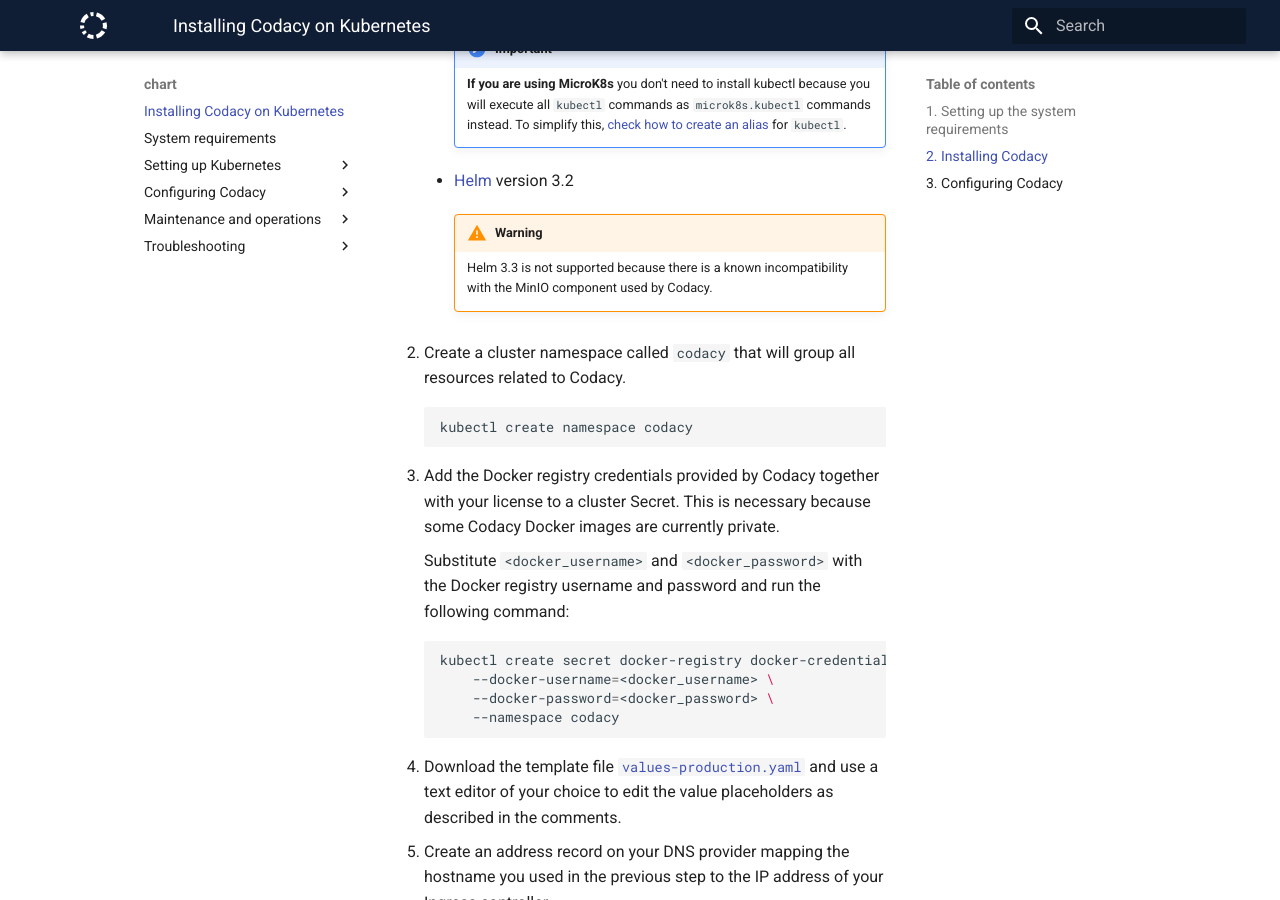
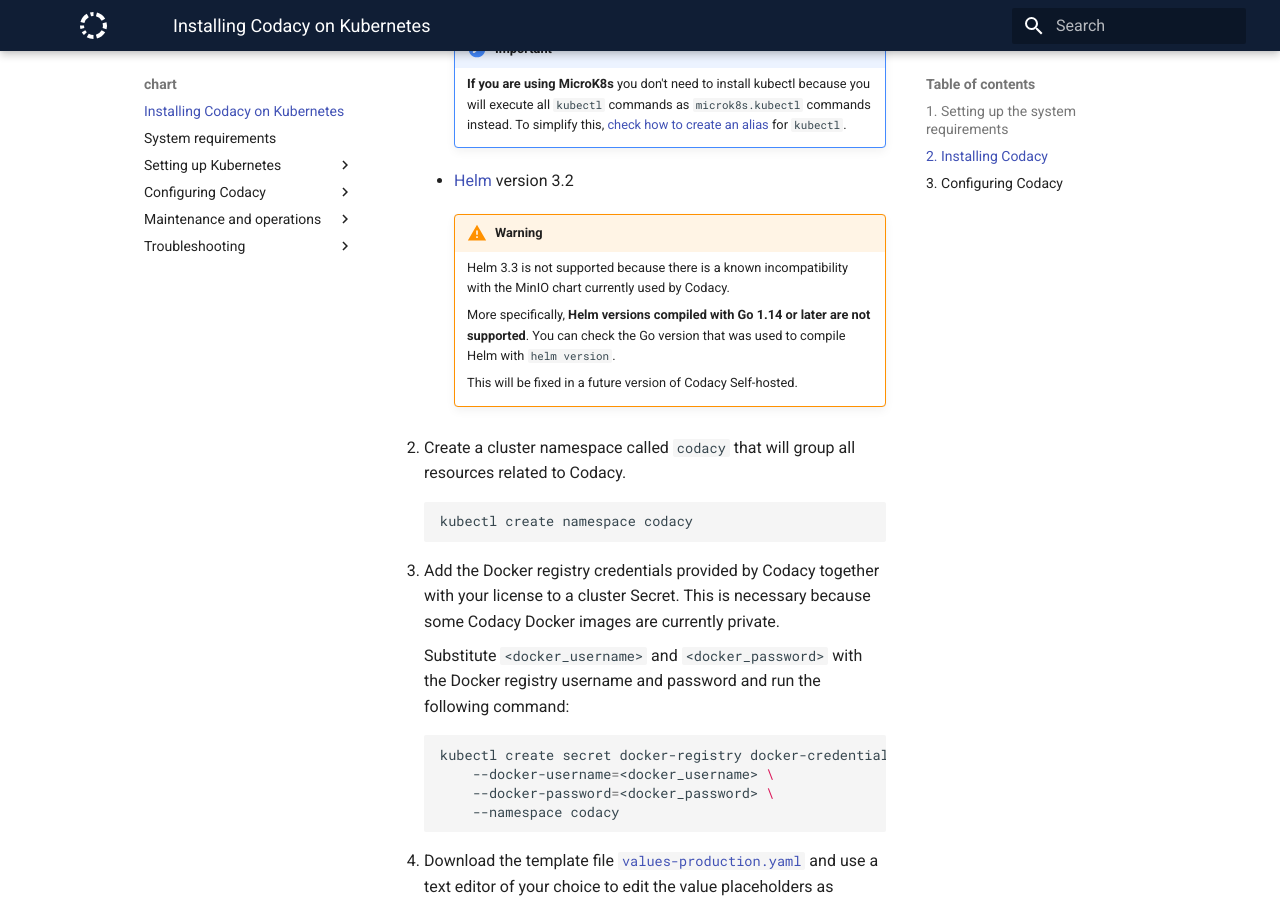
Before and after one commit to codacy/chart, an MkDocs documentation site: the page built from docs/index.md, in a window 1280 px wide and 900 px high, scrolled down 1287 px. Built offline with MkDocs 1.6.1 and Material for MkDocs 9.7.7, drawn with Linux system fonts in a browser that asks for light colours.

Commit message:
edit: Add details to the Helm 3.3 incompatibility notice

```diff
--- a/docs/index.md
+++ b/docs/index.md
@@ -45,7 +45,11 @@
     -   [Helm](https://helm.sh/docs/intro/install/) version 3.2
 
         !!! warning
-            Helm 3.3 is not supported because there is a known incompatibility with the MinIO component used by Codacy.
+            Helm 3.3 is not supported because there is a known incompatibility with the MinIO chart currently used by Codacy.
+
+            More specifically, **Helm versions compiled with Go 1.14 or later are not supported**. You can check the Go version that was used to compile Helm with `helm version`.
+
+            This will be fixed in a future version of Codacy Self-hosted.
 
 2.  Create a cluster namespace called `codacy` that will group all resources related to Codacy.
 
```
